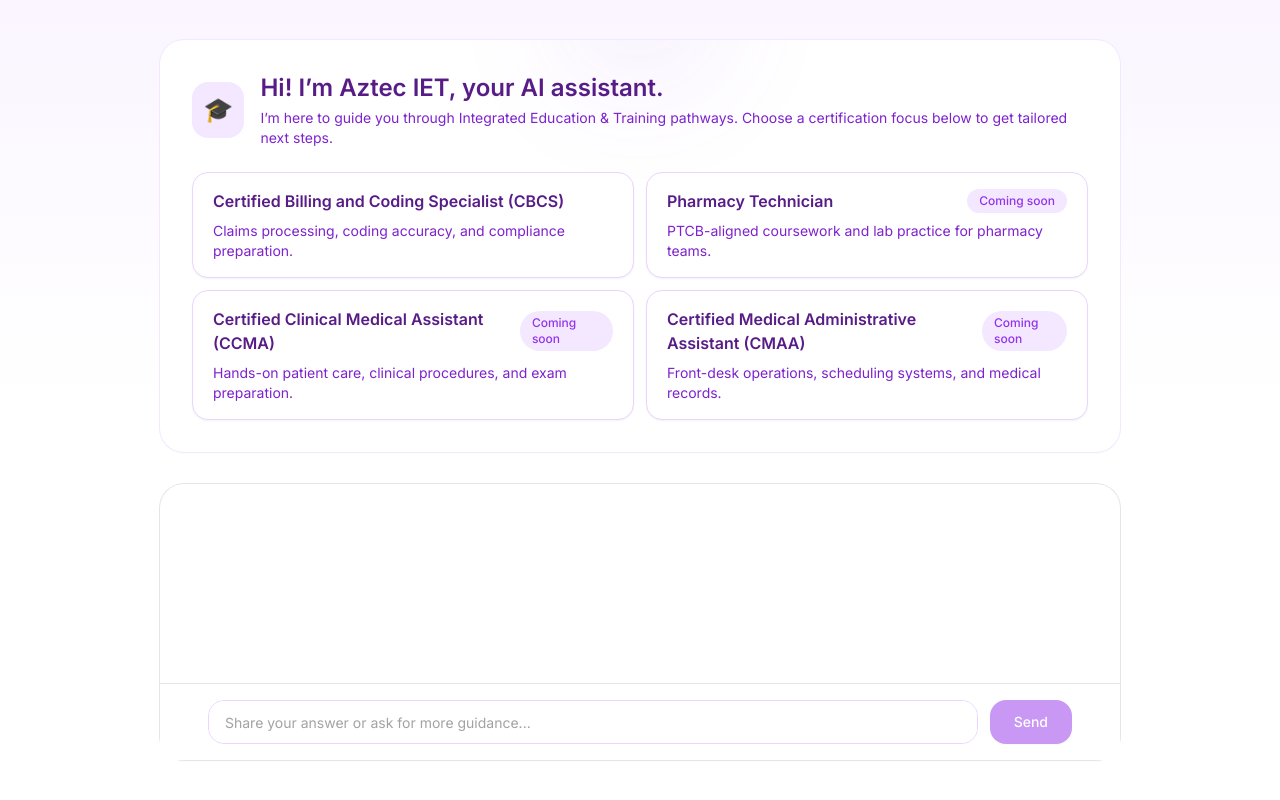
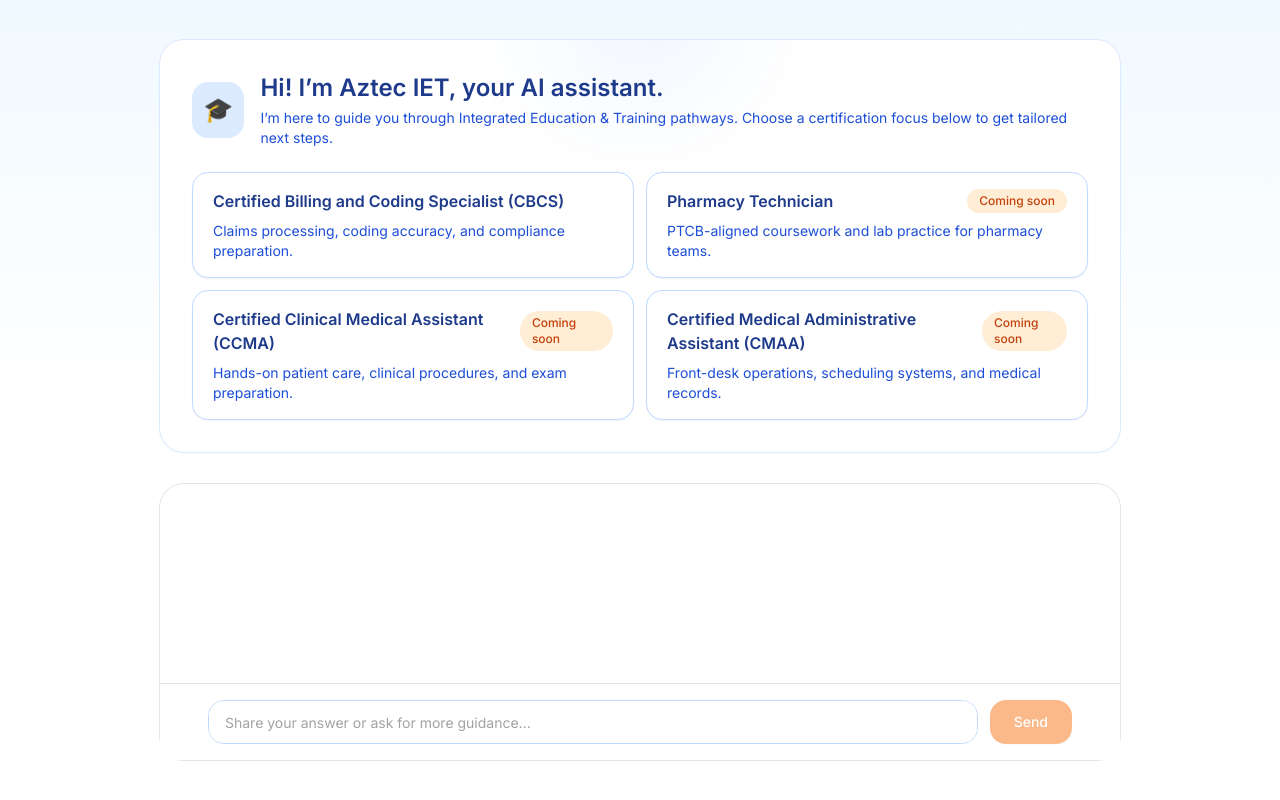
Before and after one commit to acaztec/iGradMCP, a Next.js app in the folder apps/web/: page / in a window 1280 px wide. Built offline with nearby package versions, Linux system fonts and the light colour scheme.

Commit message:
Increase quick reply limit and refresh CBCS UI palette

```diff
--- a/apps/web/src/app/page.tsx
+++ b/apps/web/src/app/page.tsx
@@ -168,7 +168,7 @@ function parseAssistantMessage(content: string): {
           if (
             options.length > 0 &&
             options.length <= 6 &&
-            options.every((option) => option.length <= 160)
+            options.every((option) => option.length <= 240)
           ) {
             quickReplies = {
               question: questionText,
@@ -348,7 +348,7 @@ export default function Home() {
   };
 
   return (
-    <div className="flex min-h-screen flex-col bg-gradient-to-b from-purple-50 via-white to-white">
+    <div className="flex min-h-screen flex-col bg-gradient-to-b from-sky-50 via-white to-white">
       <main className="mx-auto flex w-full max-w-5xl flex-1 flex-col gap-8 px-4 py-10 sm:px-6 lg:px-8">
         <PathwaySelector
           options={PATHWAY_OPTIONS}
--- a/apps/web/src/components/ChatComposer.tsx
+++ b/apps/web/src/components/ChatComposer.tsx
@@ -72,7 +72,7 @@ export default function ChatComposer({
             onKeyDown={handleKeyDown}
             placeholder="Share your answer or ask for more guidance..."
             rows={1}
-            className="flex-1 resize-none rounded-2xl border border-purple-200 bg-white px-4 py-3 text-sm text-neutral-900 placeholder-neutral-400 focus-ring"
+            className="flex-1 resize-none rounded-2xl border border-blue-200 bg-white px-4 py-3 text-sm text-neutral-900 placeholder-neutral-400 focus-ring"
             style={{ maxHeight: "200px" }}
             disabled={isLoading}
             name="input"
@@ -80,7 +80,7 @@ export default function ChatComposer({
           <button
             type="submit"
             disabled={!input.trim() || isLoading}
-            className="rounded-2xl bg-purple-600 px-6 py-3 text-sm font-medium text-white shadow-sm transition hover:bg-purple-700 focus-ring disabled:cursor-not-allowed disabled:opacity-50"
+            className="rounded-2xl bg-orange-500 px-6 py-3 text-sm font-medium text-white shadow-sm transition hover:bg-orange-600 focus-ring disabled:cursor-not-allowed disabled:opacity-50"
           >
             {isLoading ? "Sending..." : "Send"}
           </button>
--- a/apps/web/src/components/MessageList.tsx
+++ b/apps/web/src/components/MessageList.tsx
@@ -69,22 +69,22 @@ export default function MessageList({
                   remarkPlugins={[remarkGfm]}
                   components={{
                     h1: ({ children }) => (
-                      <h1 className="text-xl font-semibold text-purple-900">
+                      <h1 className="text-xl font-semibold text-blue-900">
                         {children}
                       </h1>
                     ),
                     h2: ({ children }) => (
-                      <h2 className="text-lg font-semibold text-purple-900">
+                      <h2 className="text-lg font-semibold text-blue-900">
                         {children}
                       </h2>
                     ),
                     h3: ({ children }) => (
-                      <h3 className="text-base font-semibold text-purple-900">
+                      <h3 className="text-base font-semibold text-blue-900">
                         {children}
                       </h3>
                     ),
                     h4: ({ children }) => (
-                      <h4 className="text-sm font-semibold text-purple-900">
+                      <h4 className="text-sm font-semibold text-blue-900">
                         {children}
                       </h4>
                     ),
@@ -119,7 +119,7 @@ export default function MessageList({
                         href={href}
                         target="_blank"
                         rel="noreferrer"
-                        className="text-sm font-medium text-purple-700 underline"
+                        className="text-sm font-medium text-blue-700 underline"
                       >
                         {children}
                       </a>
@@ -155,12 +155,12 @@ export default function MessageList({
                             key={option}
                             className={`flex items-center gap-3 rounded-xl border px-3 py-2 text-sm font-medium transition ${
                               isSelected
-                                ? "border-purple-400 bg-purple-50 text-purple-900"
-                                : "border-purple-100 bg-white text-neutral-900"
+                                ? "border-orange-400 bg-orange-50 text-orange-900"
+                                : "border-blue-100 bg-white text-neutral-900"
                             } ${
                               !isActiveQuickReply || isBusy
                                 ? "opacity-60"
-                                : "hover:border-purple-300 hover:bg-purple-50"
+                                : "hover:border-blue-300 hover:bg-blue-50"
                             }`}
                           >
                             <input
@@ -173,7 +173,7 @@ export default function MessageList({
                                 )
                               }
                               disabled={!isActiveQuickReply || isBusy}
-                              className="h-4 w-4 rounded border-purple-300 text-purple-600 focus:ring-purple-500"
+                              className="h-4 w-4 rounded border-blue-300 text-blue-600 focus:ring-orange-500"
                             />
                             <span>{option}</span>
                           </label>
@@ -184,7 +184,7 @@ export default function MessageList({
                         onClick={() =>
                           onQuickReplySubmit?.(message.quickReplies!.question)
                         }
-                        className="w-full rounded-full bg-purple-600 px-4 py-2 text-sm font-semibold text-white shadow-sm transition hover:bg-purple-700 focus-ring disabled:cursor-not-allowed disabled:opacity-60"
+                        className="w-full rounded-full bg-orange-500 px-4 py-2 text-sm font-semibold text-white shadow-sm transition hover:bg-orange-600 focus-ring disabled:cursor-not-allowed disabled:opacity-60"
                         disabled={
                           !activeQuickReplyQuestion ||
                           activeQuickReplyQuestion !==
@@ -202,7 +202,7 @@ export default function MessageList({
                         <button
                           key={option}
                           type="button"
-                          className="rounded-full border border-purple-200 bg-purple-50 px-4 py-1 text-sm font-medium text-purple-800 transition hover:bg-purple-100 disabled:cursor-not-allowed disabled:opacity-60"
+                          className="rounded-full border border-blue-200 bg-blue-50 px-4 py-1 text-sm font-medium text-blue-800 transition hover:bg-blue-100 disabled:cursor-not-allowed disabled:opacity-60"
                           onClick={() =>
                             onQuickReplySelect?.(
                               option,
@@ -236,7 +236,7 @@ export default function MessageList({
         <div className="flex justify-start">
           <div className="max-w-3xl rounded-lg border border-neutral-200 bg-white px-4 py-3 text-sm text-neutral-600">
             <div className="flex items-center gap-2">
-              <span className="inline-flex h-2.5 w-2.5 animate-pulse rounded-full bg-purple-500" />
+              <span className="inline-flex h-2.5 w-2.5 animate-pulse rounded-full bg-orange-500" />
               Aztec IET is thinking…
             </div>
           </div>
--- a/apps/web/src/components/PathwaySelector.tsx
+++ b/apps/web/src/components/PathwaySelector.tsx
@@ -21,21 +21,21 @@ export default function PathwaySelector({
   onSelect,
 }: PathwaySelectorProps) {
   return (
-    <section className="relative overflow-hidden rounded-3xl bg-white p-6 shadow-sm ring-1 ring-purple-100 sm:p-8">
+    <section className="relative overflow-hidden rounded-3xl bg-white p-6 shadow-sm ring-1 ring-blue-100 sm:p-8">
       <div className="absolute inset-x-0 -top-28 flex justify-center opacity-10 blur-3xl">
-        <div className="h-40 w-40 rounded-full bg-gradient-to-br from-purple-400 via-purple-500 to-purple-700" />
+        <div className="h-40 w-40 rounded-full bg-gradient-to-br from-blue-400 via-blue-500 to-blue-700" />
       </div>
       <div className="relative flex flex-col gap-6">
         <header className="flex flex-col gap-4 sm:flex-row sm:items-center sm:justify-between">
           <div className="flex items-center gap-4">
-            <div className="flex h-14 w-14 items-center justify-center rounded-2xl bg-purple-100 text-2xl text-purple-600">
+            <div className="flex h-14 w-14 items-center justify-center rounded-2xl bg-blue-100 text-2xl text-blue-600">
               🎓
             </div>
             <div>
-              <h1 className="text-2xl font-semibold text-purple-900">
+              <h1 className="text-2xl font-semibold text-blue-900">
                 Hi! I&rsquo;m Aztec IET, your AI assistant.
               </h1>
-              <p className="mt-1 text-sm text-purple-700">
+              <p className="mt-1 text-sm text-blue-700">
                 I&rsquo;m here to guide you through Integrated Education &amp; Training pathways.
                 Choose a certification focus below to get tailored next steps.
               </p>
@@ -55,25 +55,25 @@ export default function PathwaySelector({
                 onClick={() => onSelect(option)}
                 className={`group rounded-2xl border px-5 py-4 text-left transition focus-ring ${
                   isSelected
-                    ? "border-purple-500 bg-purple-50/60 shadow-md"
-                    : "border-purple-200 bg-white shadow-sm hover:border-purple-400 hover:shadow"
+                    ? "border-orange-500 bg-orange-50 shadow-md"
+                    : "border-blue-200 bg-white shadow-sm hover:border-blue-400 hover:shadow"
                 } ${isBusy ? "cursor-not-allowed opacity-60" : ""}`}
               >
                 <div className="flex items-center justify-between">
-                  <span className="text-base font-semibold text-purple-900">
+                  <span className="text-base font-semibold text-blue-900">
                     {option.label}
                   </span>
                   {comingSoon && (
-                    <span className="rounded-full bg-purple-100 px-3 py-1 text-xs font-medium text-purple-600">
+                    <span className="rounded-full bg-orange-100 px-3 py-1 text-xs font-medium text-orange-700">
                       Coming soon
                     </span>
                   )}
                 </div>
-                <p className="mt-2 text-sm text-purple-700">
+                <p className="mt-2 text-sm text-blue-700">
                   {option.description}
                 </p>
                 {isSelected && !comingSoon && (
-                  <p className="mt-3 text-xs font-medium uppercase tracking-wide text-purple-600">
+                  <p className="mt-3 text-xs font-medium uppercase tracking-wide text-orange-600">
                     Selected pathway
                   </p>
                 )}
```
